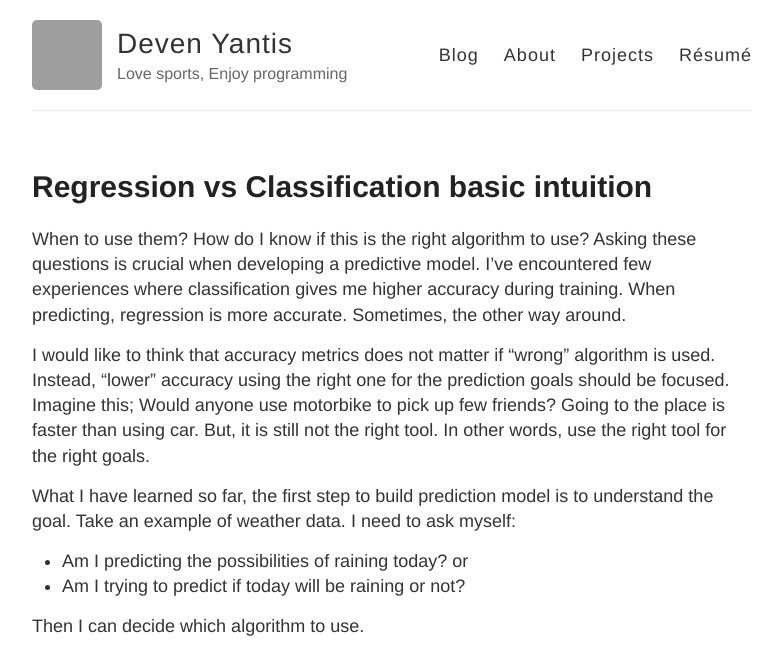
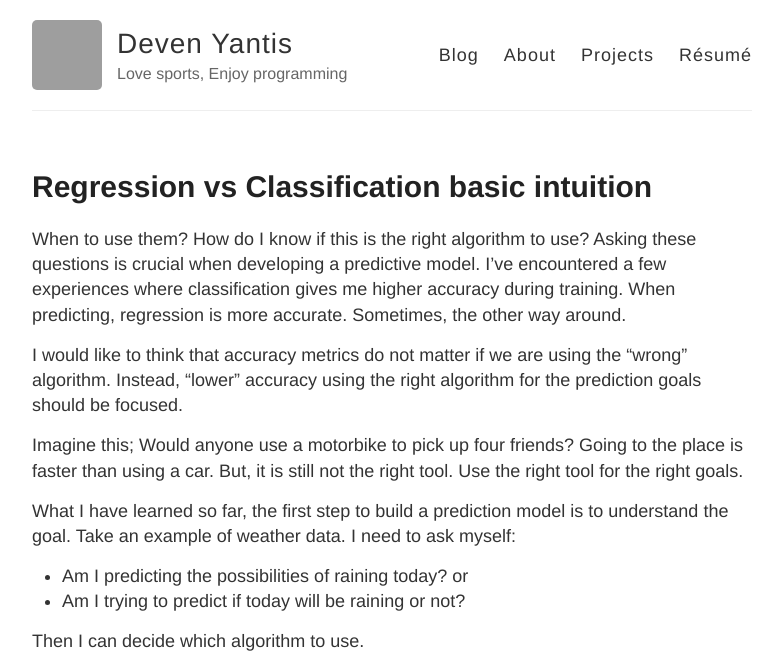
Before and after one commit to devennn/devennn.github.io, a Jekyll site: the page built from _posts/2019-12-25-regression-vs-classification.md, in a window 1280 px wide and 1400 px high, cut to the strip 0-658 px from the top of the window. Shown: the whole strip, without its empty margins (248-1029 px from the left). Built offline with Jekyll 4.4.1, drawn with Linux system fonts in a browser that asks for light colours; some of the changed text lies outside the part shown; grey boxes are pictures that could not be loaded.

Commit message:
Update 2019-12-25-regression-vs-classification.md

```diff
--- a/_posts/2019-12-25-regression-vs-classification.md
+++ b/_posts/2019-12-25-regression-vs-classification.md
@@ -3,11 +3,13 @@ layout: post
 title: Regression vs Classification basic intuition
 ---
 
-When to use them? How do I know if this is the right algorithm to use? Asking these questions is crucial when developing a predictive model. I've encountered few experiences where classification gives me higher accuracy during training. When predicting, regression is more accurate. Sometimes, the other way around.
+When to use them? How do I know if this is the right algorithm to use? Asking these questions is crucial when developing a predictive model. I've encountered a few experiences where classification gives me higher accuracy during training. When predicting, regression is more accurate. Sometimes, the other way around.
 
-I would like to think that accuracy metrics does not matter if "wrong" algorithm is used. Instead, "lower" accuracy using the right one for  the prediction goals should be focused. Imagine this; Would anyone use motorbike to pick up few friends? Going to the place is faster than using car. But, it is still not the right tool. In other words, use the right tool for the right goals.
+I would like to think that accuracy metrics do not matter if we are using the "wrong" algorithm. Instead, "lower" accuracy using the right algorithm for the prediction goals should be focused.
 
-What I have learned so far, the first step to build prediction model is to understand the goal. Take an example of weather data. I need to ask myself:
+Imagine this; Would anyone use a motorbike to pick up four friends? Going to the place is faster than using a car. But, it is still not the right tool. Use the right tool for the right goals.
+
+What I have learned so far, the first step to build a prediction model is to understand the goal. Take an example of weather data. I need to ask myself:
 - Am I predicting the possibilities of raining today? or
 - Am I trying to predict if today will be raining or not?
 
@@ -17,13 +19,15 @@ Simply said. Regression predicts continuous output. Classification predicts disc
 
 ![regression-vs-classification-plot](https://res.cloudinary.com/practicaldev/image/fetch/s--c4Lfzdwy--/c_limit%2Cf_auto%2Cfl_progressive%2Cq_auto%2Cw_880/https://thepracticaldev.s3.amazonaws.com/i/mjshszqx4fj22hs12vfn.png)
 
-Regression take input data x to find the response, y classification take input data x and find which gorup, class does it belong to, y.
+Regression takes input data x to find the response, y classification takes input data x and finds which group, a class does it belong to, y.
 
-Going back to the example of weather to predict possibilities. The possibilities(%) lies between 0 - 100%. This is a continuous output which should use regression. But, can I use classification for this data? yes! Then, the question is, how do I label every data? If i am crazy enough, I can label 0%, 1%, 2% ... 100%. That will give me 101 labels and surely classifying them will be hard. Plus, i have to consider if they fall in between such as 55%. So, surely, classification is usable, but not practical.
+Back to the example of weather to predict possibilities. The possibilities(%) lies between 0 - 100%, which means it is a continuous output, thus, regression. But, can I use classification for this data? Yes!
 
-Again, looking at the next example. Predict if today will rain or not? or "raining? yes or no?". The goal is to predict 2 classes. and this classes can be labelled as:
+Then, the question is, how do I label every data?  If I am crazy enough, I can label 0%, 1%, 2% until 100%. That will give me 101 labels and surely classifying them will be hard. Plus, I have to consider if they fall in between such as 55%. So, classification is usable, but not practical.
+
+Again, looking at the next example. Predict if today will rain or not? Or "raining? Yes or no?". The goal is to predict two classes. and these classes can be labelled as:
 - 0 - 50% (no today will not rain)
 - 51 - 100% (yes today will rain)
-With this, all numbers in between have been considered. The output discrete as I just want to know the 2 outcome.
+The output is discrete as I just want to know the two outcomes.
 
-Observing the example above, I can conclude that, whenever I am building a model that may require too much (infinite) number of class, maybe regression is a better algorithm to use. And whenever, i need to build a model that is able to group the data, classification is the way to go.
+From the example above, a model that requires too much (infinite) number of classes would work better with regression. And whenever, I need to build a model that group the data, classification is the way to go.
```
